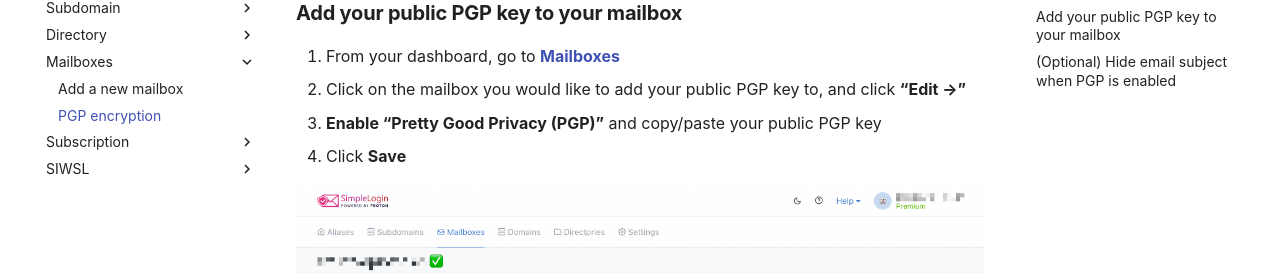
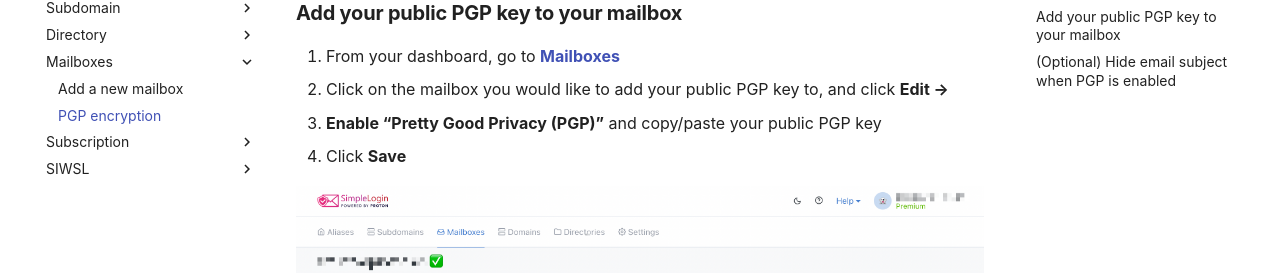
Before and after one commit to simple-login/documentation, an MkDocs documentation site: the page built from docs/mailbox/pgp-encryption.md, in a window 1280 px wide and 900 px high, scrolled down 570 px. Shown: the part 181-454 px from the top of the window. Built offline with MkDocs 1.6.1 and Material for MkDocs 9.7.7, drawn with Linux system fonts in a browser that asks for light colours; comment, search, counter and statistics services are not loaded.

```diff
--- a/docs/mailbox/pgp-encryption.md
+++ b/docs/mailbox/pgp-encryption.md
@@ -21,7 +21,7 @@ To do that, you need to create a PGP key pair. **You will only need your public
 ### **Add your public PGP key to your mailbox**
 
 1. From your dashboard, go to **[Mailboxes](https://app.simplelogin.io/dashboard/mailbox)**
-2. Click on the mailbox you would like to add your public PGP key to, and click **“Edit →”**
+2. Click on the mailbox you would like to add your public PGP key to, and click **Edit →**
 3. **Enable “Pretty Good Privacy (PGP)”** and copy/paste your public PGP key
 4. Click **Save**
 
```
